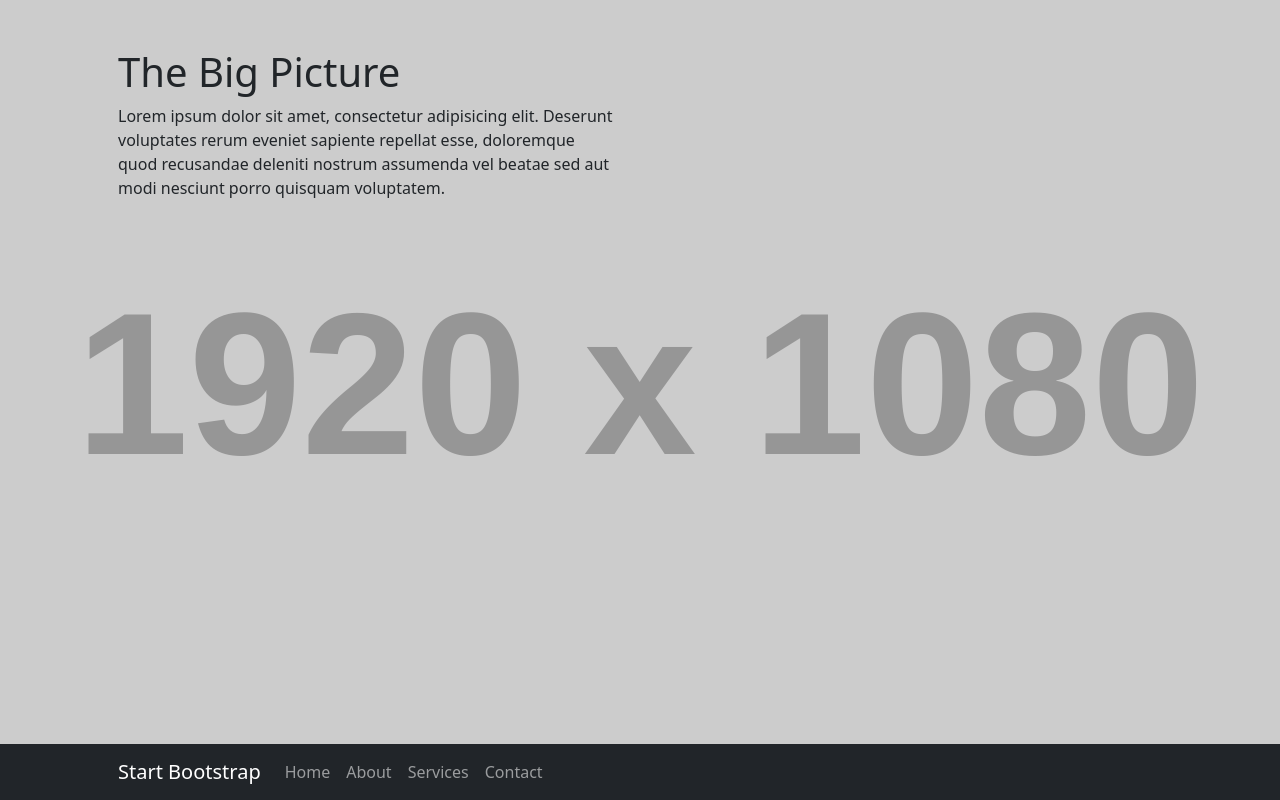
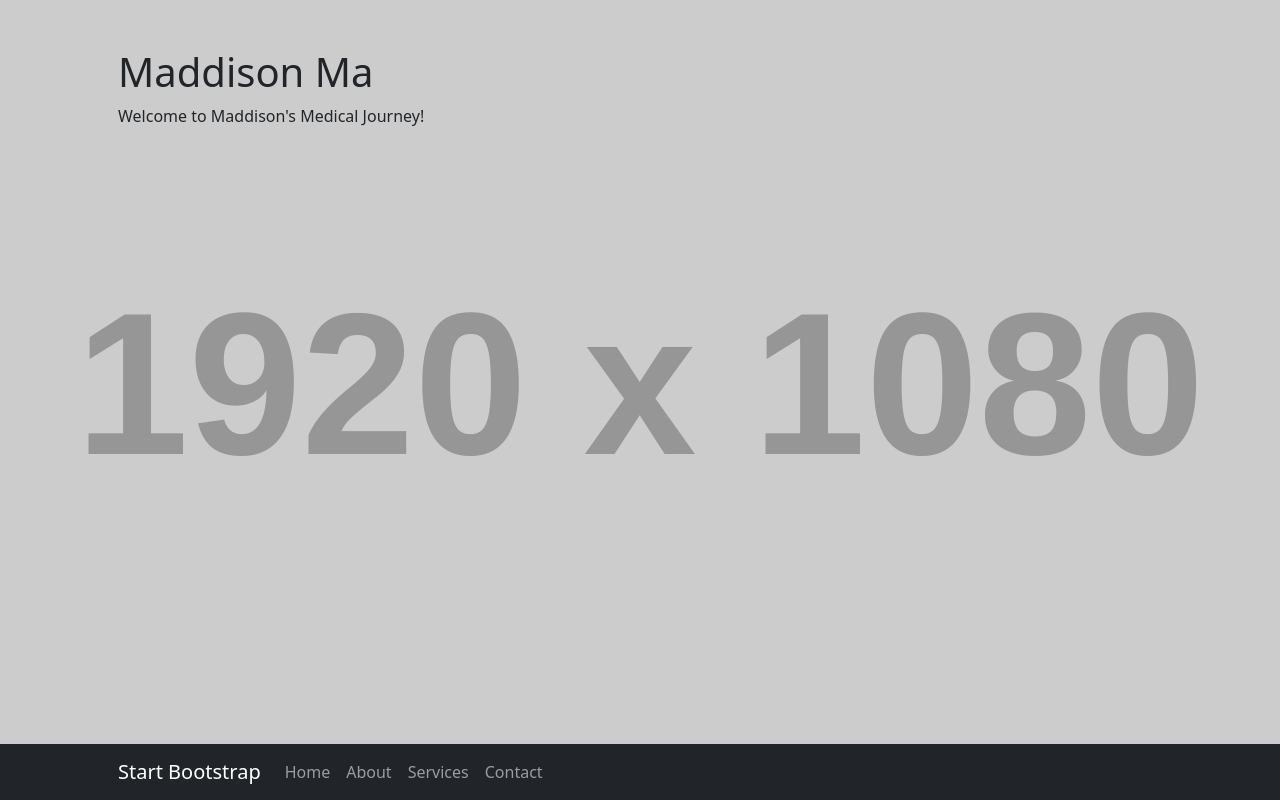
Before and after one commit to Maddison0317/maddison0317.github..io, a website: page startbootstrap-the-big-picture-master/dist/index.html in a window 1280 px wide. Drawn offline with nearby package versions, Linux system fonts and the light colour scheme; placeholder pictures from the web are drawn by us.

Commit message:
Update index.html

```diff
--- a/startbootstrap-the-big-picture-master/dist/index.html
+++ b/startbootstrap-the-big-picture-master/dist/index.html
@@ -32,8 +32,8 @@
             <div class="container px-4 px-lg-5">
                 <div class="row gx-4 gx-lg-5">
                     <div class="col-lg-6">
-                        <h1 class="mt-5">The Big Picture</h1>
-                        <p>Lorem ipsum dolor sit amet, consectetur adipisicing elit. Deserunt voluptates rerum eveniet sapiente repellat esse, doloremque quod recusandae deleniti nostrum assumenda vel beatae sed aut modi nesciunt porro quisquam voluptatem.</p>
+                        <h1 class="mt-5">Maddison Ma</h1>
+                        <p>Welcome to Maddison's Medical Journey!</p>
                     </div>
                 </div>
             </div>
```
